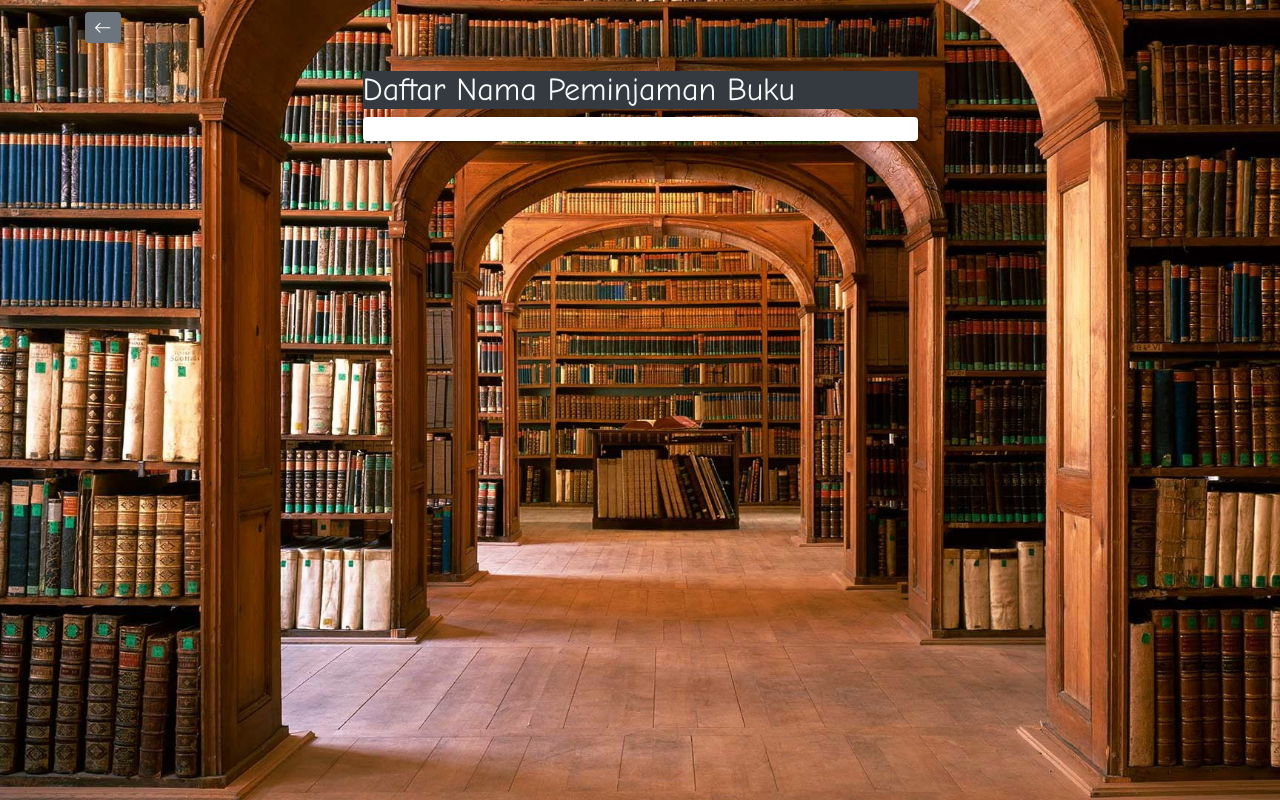
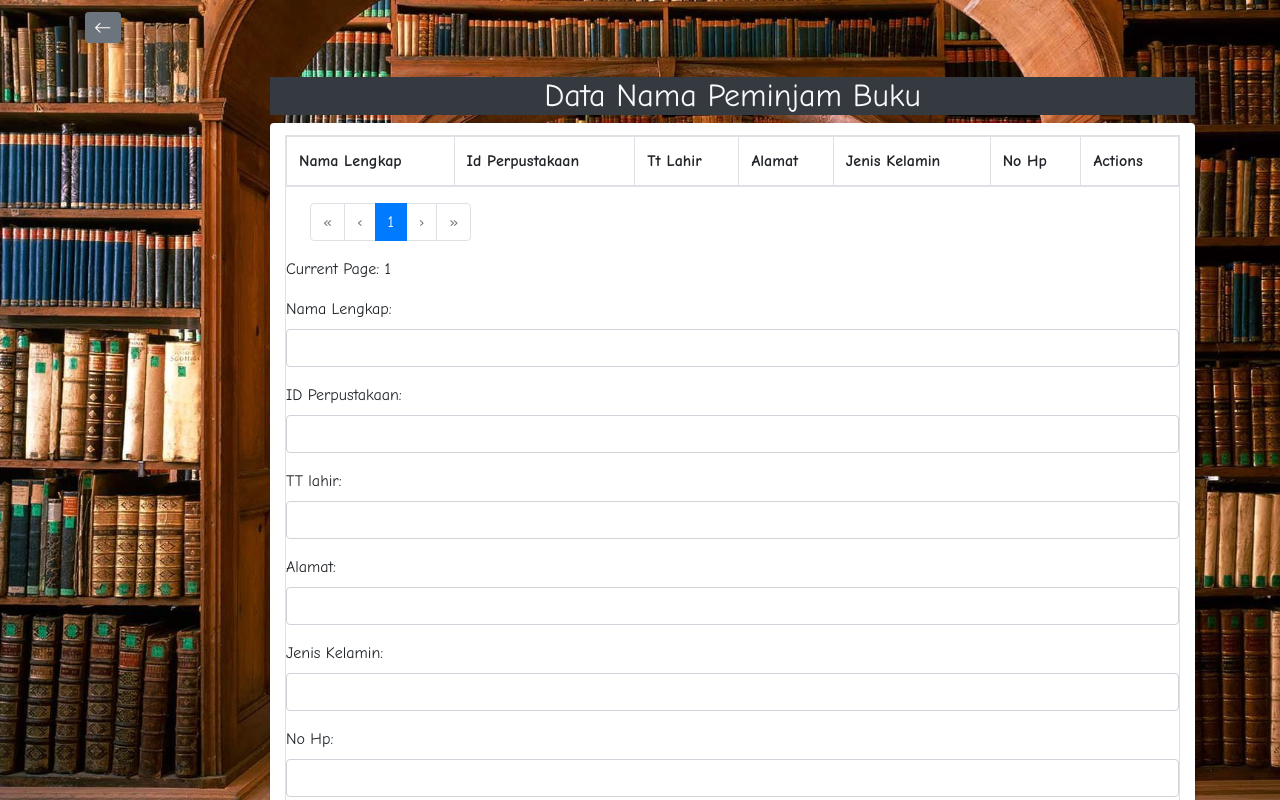
Before and after one commit to redho12/frontend-uas4a, a Vue app: page /namapeminjam in a window 1280 px wide. Shown: the top 800 px of the page. Built offline with nearby package versions, Linux system fonts and the light colour scheme.

Commit message:
frist comment

```diff
--- a/src/router/index.js
+++ b/src/router/index.js
@@ -9,6 +9,7 @@ import ProfileView from '../views/ProfileView.vue'
 import KatalogView from '../views/KatalogView.vue'
 import PeminjamanView from '../views/PeminjamanView.vue'
 import NamapeminjamView from '../views/NamapeminjamView.vue'
+
 
 Vue.use(VueRouter)
 
@@ -58,6 +59,7 @@ const routes = [
     name: 'namapeminjam',
     component: NamapeminjamView
   },
+
   {
     path: '/about',
     name: 'about',
--- a/src/views/NamapeminjamView.vue
+++ b/src/views/NamapeminjamView.vue
@@ -1,39 +1,249 @@
 <template>
- <v-container>
-    <b-button size="sm" class="mb-2">
-      <b-icon
-        icon="arrow-left"
-        @click="redirectBack4()"
-        aria-hidden="true"
-      ></b-icon>
+   <v-container>
+    <b-button size="sm" class="mb-2" @click="redirectBack3()">
+      <b-icon icon="arrow-left"
+       aria-hidden="true"></b-icon>
     </b-button>
-    <v-layout wrap style="margin-top: 20px">
-      <v-flex sm12 md6 offset-md3>
-        <h2 class="text-light bg-dark">Daftar Nama Peminjaman Buku</h2>
+    <v-layout wrap style="margin-top: 26px">
+      <v-flex sm12 md20 offset-md2>
+        <h2 class="text-light bg-dark text-center">Data Nama Peminjam Buku</h2>
         <v-card>
           <v-col>
             <v-row>
               <v-col md="12">
+                <table class="table table-bordered">
+            <div>
+                  <b-table
+                     id="my-table"
+                     :items="items"
+                     :fields="fields"
+                     :per-page="perPage"
+                     :current-page="currentPage"
+                     striped
+                     hover
+                  >
+                     <template v-slot:cell(actions)="row">
+                     <b-button size="sm" @click="edit(row.item, row.index, $event.target)" class="mr-1 btn btn-warning">
+                        Edit
+                     </b-button>
+                     <b-button size="sm" @click="del(row.item, row.index, $event.target)" class="mr-1 btn btn-danger">
+                        Hapus
+                     </b-button>
+                     </template>
+                  </b-table>
+                  <b-pagination
+                     v-model="currentPage"
+                     :total-rows="rows"
+                     :per-page="perPage"
+                     aria-controls="my-table"
+                  ></b-pagination>
 
-                <!--(isi) -->
+                  <p class="mt-3">Current Page: {{ currentPage }}</p>
+                  <b-form @submit="onSubmit" @reset="onReset" v-if="show">
+                     <b-form-group
+                     id="input-group-1"
+                     label="Nama Lengkap:"
+                     label-for="input-1"
+                     >
+                     <b-form-input
+                        id="input-1"
+                        v-model="form.nama_lengkap"
+                        type="text"
+                        required
+                        placeholder=""
+                     ></b-form-input>
+                     </b-form-group>
 
+                     <b-form-group
+                     id="input-group-2"
+                     label="ID Perpustakaan:"
+                     label-for="input-2"
+                     >
+                     <b-form-input
+                        id="input-2"
+                        v-model="form.id_perpustakaan"
+                        type="text"
+                        required
+                        placeholder=""
+                     ></b-form-input>
+                     </b-form-group>
+
+                     <b-form-group
+                     id="input-group-3"
+                     label="TT lahir:"
+                     label-for="input-3"
+                     >
+                     <b-form-input
+                        id="input-3"
+                        v-model="form.tt_lahir"
+                        type="text"
+                        required
+                        placeholder=""
+                     ></b-form-input>
+                     </b-form-group>
+
+                     <b-form-group
+                     id="input-group-3"
+                     label="Alamat:"
+                     label-for="input-3"
+                     >
+                     <b-form-input
+                        id="input-3"
+                        v-model="form.alamat"
+                        type="text"
+                        required
+                        placeholder=""
+                     ></b-form-input>
+                     </b-form-group>
+
+                     <b-form-group
+                     id="input-group-3"
+                     label="Jenis Kelamin:"
+                     label-for="input-3"
+                     >
+                     <b-form-input
+                        id="input-3"
+                        v-model="form.jenis_kelamin"
+                        type="text"
+                        required
+                        placeholder=""
+                     ></b-form-input>
+                     </b-form-group>
+
+                     <b-form-group
+                     id="input-group-3"
+                     label="No Hp:"
+                     label-for="input-3"
+                     >
+                     <b-form-input
+                        id="input-3"
+                        v-model="form.no_hp"
+                        type="text"
+                        required
+                        placeholder=""
+                     ></b-form-input>
+                     </b-form-group>
+
+                     <b-button type="submit" variant="primary">{{ form_action }}</b-button>
+                     <b-button type="reset" variant="danger">Reset</b-button>
+                  </b-form>
+                  <b-card class="mt-3" header="Form Data Result">
+                     <pre class="m-0">{{ form }}</pre>
+                  </b-card>
+             </div>
+                </table>
               </v-col>
             </v-row>
           </v-col>
         </v-card>
       </v-flex>
     </v-layout>
-</v-container>
+   </v-container>
+
 </template>
 
 <script>
 export default {
+
+    data() {
+      return {
+        perPage: 3,
+        currentPage: 1,
+        fields: [
+          'nama_lengkap',
+          'id_perpustakaan',
+          'tt_lahir',
+          'alamat',
+          'jenis_kelamin',
+          'no_hp',
+          { key: 'actions', label: 'Actions' }
+        ],
+        items: [
+
+        ],
+        form: {
+          nama_lengkap: '',
+          id_perpustakaan: '',
+          tt_lahir: '',
+          alamat: '',
+          jenis_kelamin: '',
+          no_hp: '',
+        },
+        show: true,
+        form_action : 'Insert',
+        form_index : 0,
+      }
+    },
+    computed: {
+      rows() {
+        return this.items.length
+      }
+    },
     methods: {
-        redirectBack4() {
-            this.$router.push("/home");
+      info(item) {
+        alert(JSON.stringify(item, null, 2))
+        //this.infoModal.title = `Row index: ${index}`
+        //this.infoModal.content = JSON.stringify(item, null, 2)
+        //this.$root.$emit('bv::show::modal', this.infoModal.id, button)
+      },
+      edit(item, index) {
+        alert(JSON.stringify(item, null, 2))
+        this.form.nama_lengkap = item.nama_lengkap
+        this.form.id_perpustakaan = item.id_perpustakaan
+        this.form.tt_lahir = item.tt_lahir
+        this.form.alamat = item.alamat
+        this.form.jenis_kelamin = item.jenis_kelamin
+        this.form.no_hp = item.no_hp
+        this.form_action = 'Update'
+        this.form_index = index + ((this.currentPage - 1) * this.perPage)
+        //this.infoModal.title = `Row index: ${index}`
+        //this.infoModal.content = JSON.stringify(item, null, 2)
+        //this.$root.$emit('bv::show::modal', this.infoModal.id, button)
+      },
+      del(item, index) {
+        this.items.splice(index + ((this.currentPage - 1) * this.perPage), 1)
+      },
+      onSubmit(evt) {
+        evt.preventDefault()
+        alert(JSON.stringify(this.form))
+        if (this.form_action == 'Update'){
+          this.items[this.form_index].nama_lengkap = this.form.nama_lengkap
+          this.items[this.form_index].id_perpustakaan = this.form.id_perpustakaan
+          this.items[this.form_index].tt_lahir = this.form.tt_lahir
+          this.items[this.form_index].alamat = this.form.alamat
+          this.items[this.form_index].jenis_kelamin = this.form.jenis_kelamin
+          this.items[this.form_index].no_hp = this.form.no_hp
+        } else { //Insert
+          this.items.push({ nama_lengkap: this.form.nama_lengkap, id_perpustakaan: this.form.id_perpustakaan, tt_lahir: this.form.tt_lahir, alamat: this.form.alamat, jenis_kelamin: this.form.jenis_kelamin, no_hp: this.form.no_hp })
         }
-    }
-
+        this.form.nama_lengkap = ''
+        this.form.id_perpustakaan = ''
+        this.form.tt_lahir = ''
+        this.form.alamat = ''
+        this.form.jenis_kelamin = ''
+        this.form.no_hp = ''
+        this.form_action = 'Insert'
+      },
+      onReset(evt) {
+        evt.preventDefault()
+        // Reset our form values
+        this.form.nama_lengkap = ''
+        this.form.id_perpustakaan = ''
+        this.form.tt_lahir = ''
+        this.form.alamat = ''
+        this.form.jenis_kelamin = ''
+        this.form.no_hp = ''
+        this.form_action = 'Insert'
+        // Trick to reset/clear native browser form validation state
+        this.show = false
+        this.$nextTick(() => {
+          this.show = true
+        })
+      },
+    redirectBack3() {
+      this.$router.push('/home');
+    },
+  },
 }
 </script>
 
```
